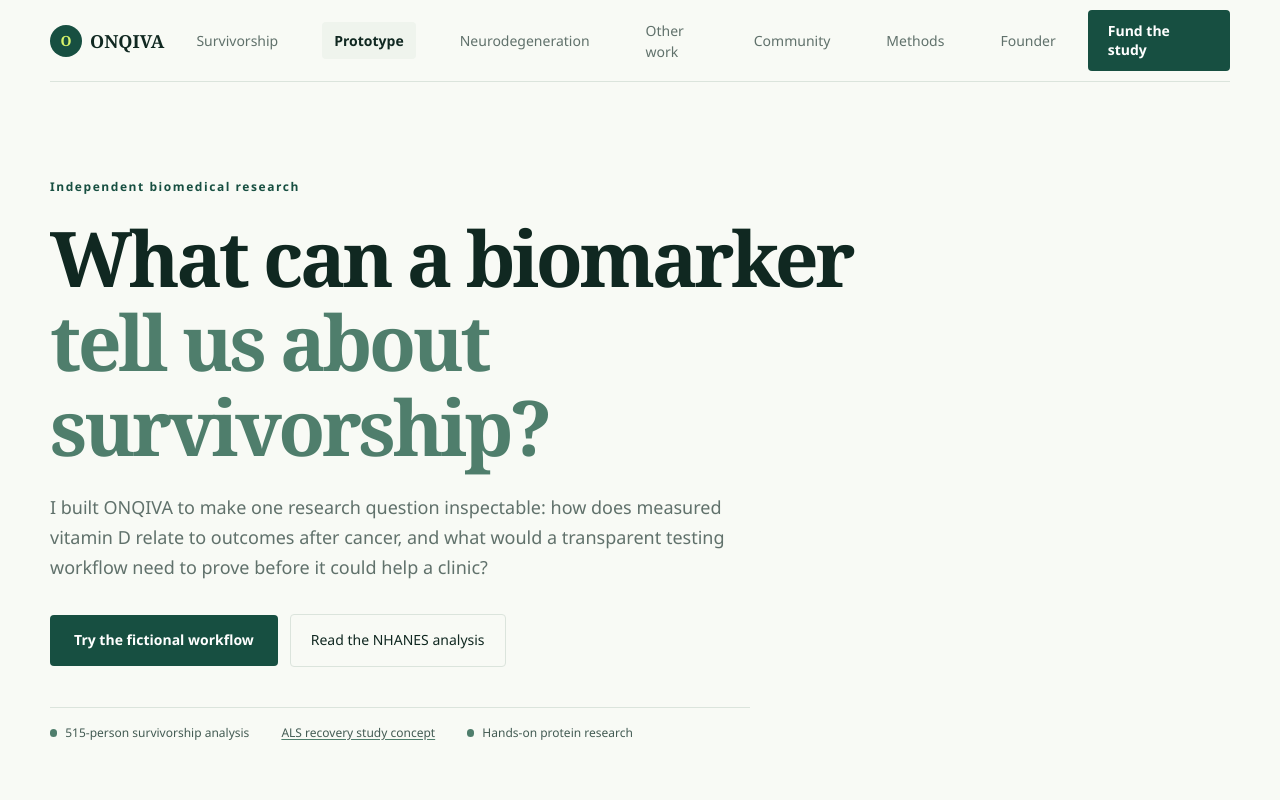
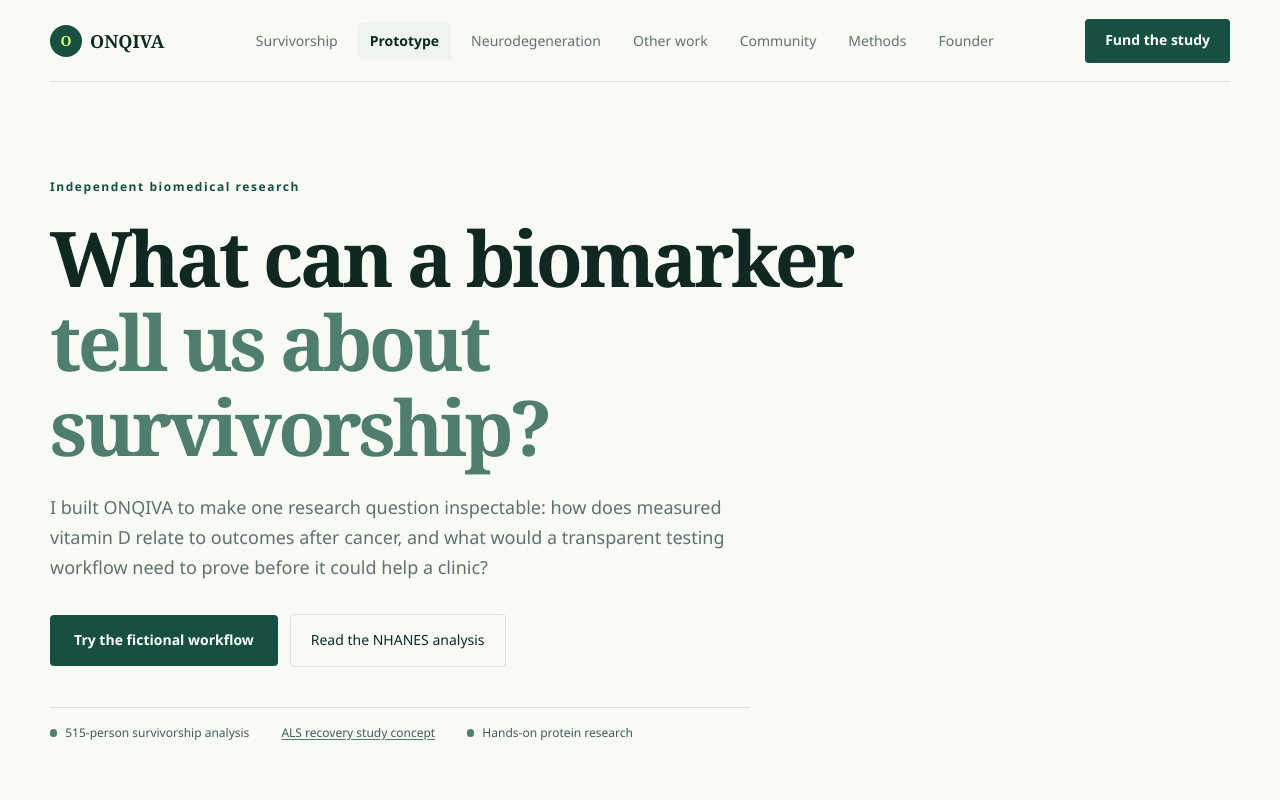
Before and after one commit to gerbenns2006-afk/jubilant-octo-chainsaw, a Next.js app: page / in a window 1280 px wide. Shown: the top 800 px of the page. Built offline with nearby package versions, Linux system fonts and the light colour scheme.

Commit message:
Keep funding navigation readable

```diff
--- a/app/styles.css
+++ b/app/styles.css
@@ -2290,6 +2290,11 @@ body {
 }
 .navlinks {
   align-items: center;
+  gap: var(--space-2);
+}
+.nav-cta {
+  flex: 0 0 auto;
+  white-space: nowrap;
 }
 .navlinks a,
 .nav-cta,
```
